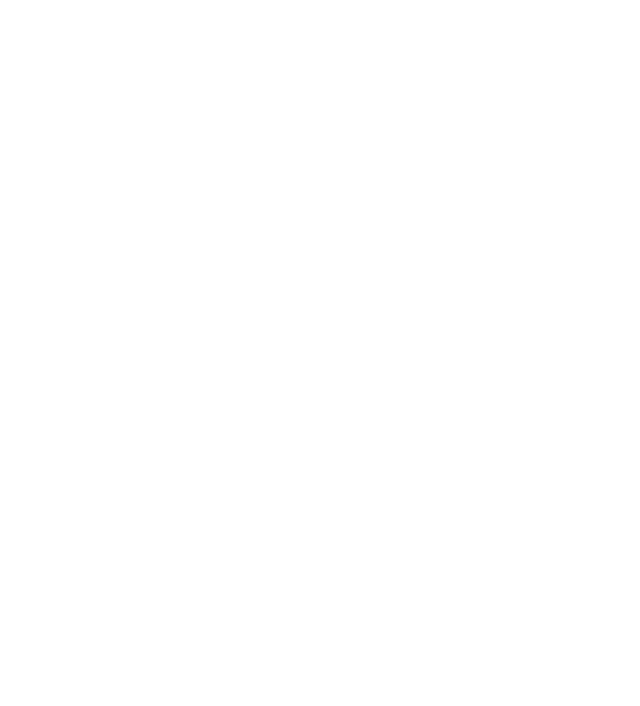
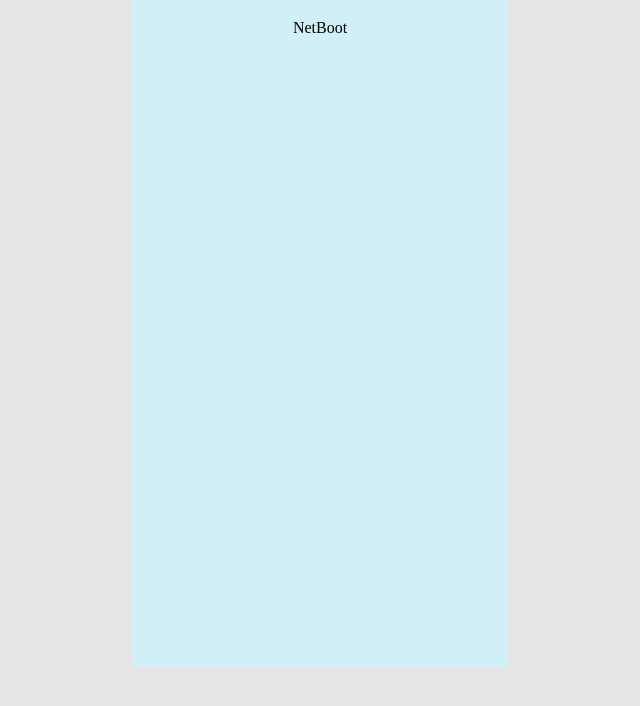
Before and after one commit to JoaoSGabriel/projeto14-netboot-front, a React (Create React App) app: page / in a window 1280 px wide. Shown: the top 706 px of the page, without its empty margins (320-960 px from the left). Built offline with nearby package versions, Linux system fonts and the light colour scheme.

Commit message:
implement first route

```diff
--- a/src/App.js
+++ /dev/null
@@ -1,5 +0,0 @@
-export default function App() {
-  return (
-   <></>
-  );
-}
--- /dev/null
+++ b/src/components/SignIn.js
@@ -0,0 +1,20 @@
+import styled from "styled-components";
+
+export default function SignIn() {
+    return(
+        <Screen>
+            <Title>NetBoot</Title>
+        </Screen>
+    );
+}
+
+const Screen = styled.div`
+    width: 375px;
+    height: 667px;
+    background-color: #D1EFF7;
+`;
+
+const Title = styled.div`
+    padding: 20px 0 0 0;
+    text-align: center;
+`;
--- /dev/null
+++ b/src/components/app/App.js
@@ -0,0 +1,17 @@
+import { BrowserRouter, Routes, Route } from "react-router-dom";
+import UserContext from '../contexts/UserContext'
+import GlobalStyle from './GlobalStyle';
+import SignIn from "../SignIn";
+
+export default function App() {
+  return (
+   <UserContext.Provider>
+    <BrowserRouter>
+      <GlobalStyle />
+      <Routes>
+        <Route path='/' element={<SignIn/>} />
+      </Routes>
+    </BrowserRouter>
+   </UserContext.Provider>
+  );
+}
--- /dev/null
+++ b/src/components/app/GlobalStyle.js
@@ -0,0 +1,53 @@
+import { createGlobalStyle } from "styled-components";
+
+const GlobalStyle = createGlobalStyle`
+html, body, div, span, applet, object, iframe,
+h1, h2, h3, h4, h5, h6, p, blockquote, pre,
+a, abbr, acronym, address, big, cite, code,
+del, dfn, em, img, ins, kbd, q, s, samp,
+small, strike, strong, sub, sup, tt, var,
+b, u, i, center,
+dl, dt, dd, ol, ul, li,
+fieldset, form, label, legend,
+table, caption, tbody, tfoot, thead, tr, th, td,
+article, aside, canvas, details, embed,
+figure, figcaption, footer, header, hgroup,
+menu, nav, output, ruby, section, summary,
+time, mark, audio, video {
+	margin: 0;
+	padding: 0;
+	border: 0;
+	font-size: 100%;
+	font: inherit;
+	vertical-align: baseline;
+}
+article, aside, details, figcaption, figure,
+footer, header, hgroup, menu, nav, section {
+	display: block;
+}
+body {
+	line-height: 1;
+}
+ol, ul {
+	list-style: none;
+}
+blockquote, q {
+	quotes: none;
+}
+blockquote:before, blockquote:after,
+q:before, q:after {
+	content: '';
+	content: none;
+}
+table {
+	border-collapse: collapse;
+	border-spacing: 0;
+}
+body {
+	display:flex;
+	justify-content: center;
+	align-items: center;
+	background-color: #E5E5E5;
+}`;
+
+export default GlobalStyle;
--- /dev/null
+++ b/src/components/contexts/UserContext.js
@@ -0,0 +1,5 @@
+import { createContext } from 'react';
+
+const UserContext = createContext();
+
+export default UserContext;
--- a/src/index.js
+++ b/src/index.js
@@ -1,6 +1,6 @@
 import React from 'react';
 import ReactDOM from 'react-dom/client';
-import App from './App';
+import App from './components/app/App';
 
 const root = ReactDOM.createRoot(document.getElementById('root'));
 root.render(
```
Also changed, not shown: src/assets/Logo.png (added).
